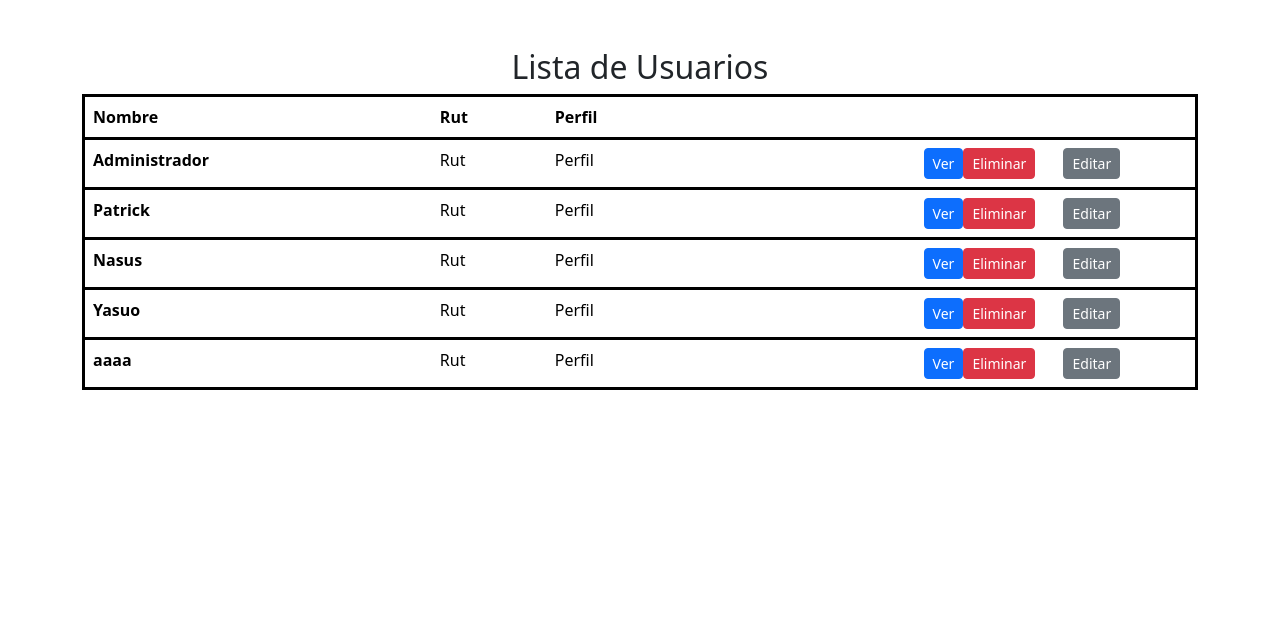
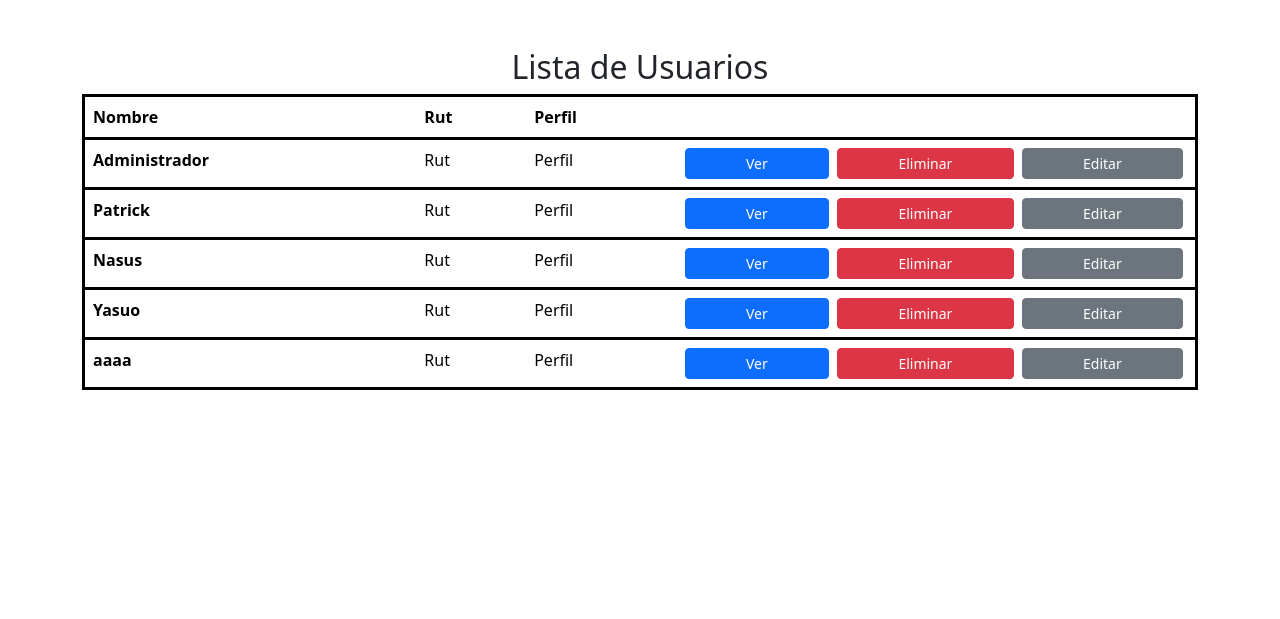
Before and after one commit to CloudxNess/Portafolio-de-titulo, a Django app: page /listarusuarios in a window 1280 px wide. Shown: the part 91-710 px from the top of the page. Run offline with Django 4.2, Linux system fonts and the light colour scheme; data comes from the database, SQL or seed files in the repository; some libraries are stand-ins or nearby versions.

Commit message:
Update listarusuarios.html
Ajuste de tamaño para los botones de listarusuarios

```diff
--- a/WebGastronomicaApp/appweb/templates/mantenedor/admin/listarusuarios.html
+++ b/WebGastronomicaApp/appweb/templates/mantenedor/admin/listarusuarios.html
@@ -30,11 +30,13 @@
             <td>Rut</td>
             <td>Perfil</td>
             <td>
-                <a href="" class="btn btn-primary btn-sm" style="margin-left: 45%;">Ver</button>
-                <a href="{% url 'eliminar_colaborador' x.username %}" class="btn btn-danger btn-sm" >Eliminar </a>
-                <a href="" class="btn btn-secondary btn-sm" style="margin-left: 5%;">Editar</button>
+              <div class="d-flex justify-content-center">
+                  <a href="" class="btn btn-primary btn-sm mx-1 flex-fill text-center">Ver</a>
+                  <a href="{% url 'eliminar_colaborador' x.username %}" class="btn btn-danger btn-sm mx-1 flex-fill text-center">Eliminar</a>
+                  <a href="" class="btn btn-secondary btn-sm mx-1 flex-fill text-center">Editar</a>
+              </div>
+          </td>
 
-            </td>
 
 
         </tr>
```
